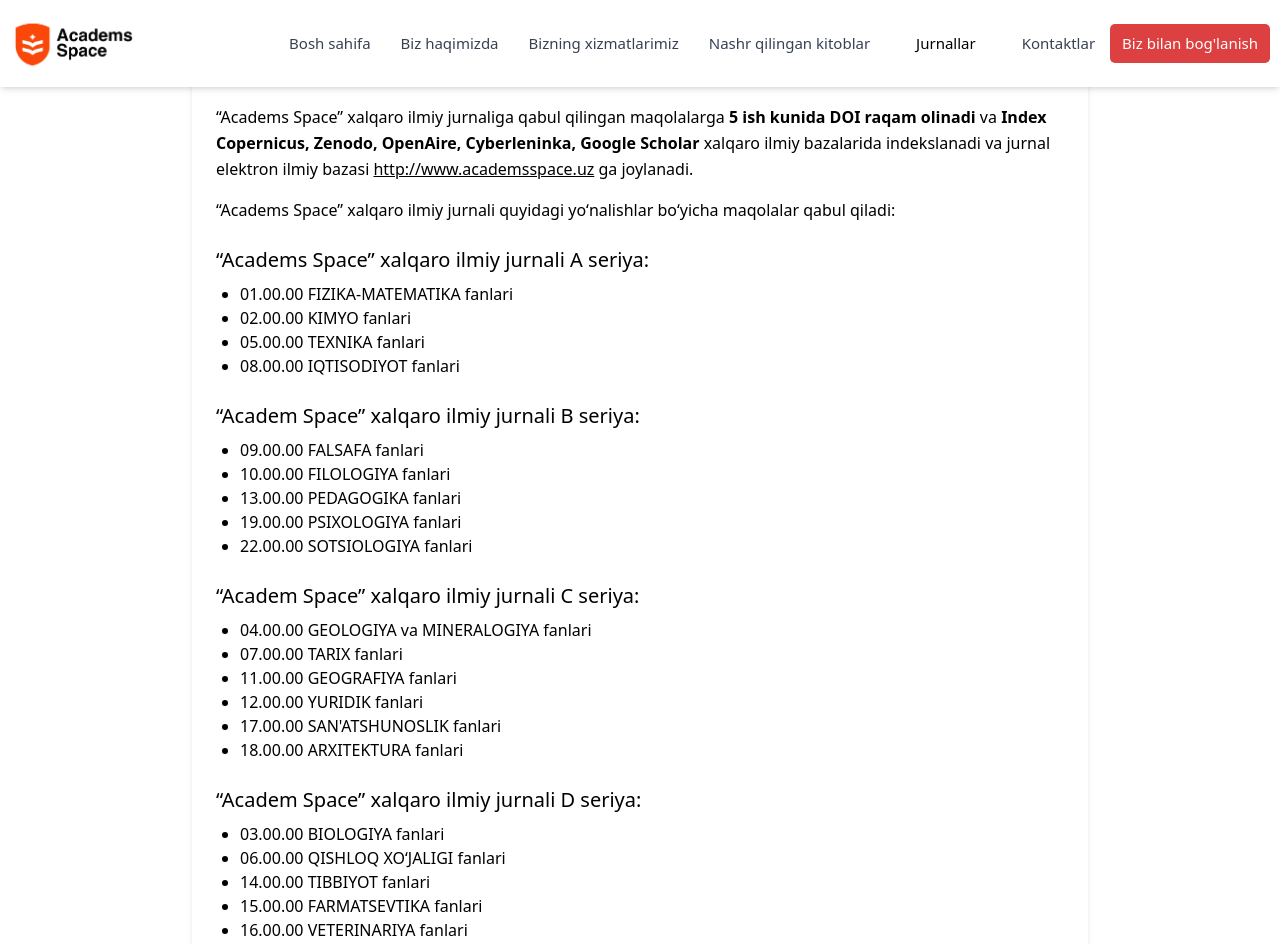
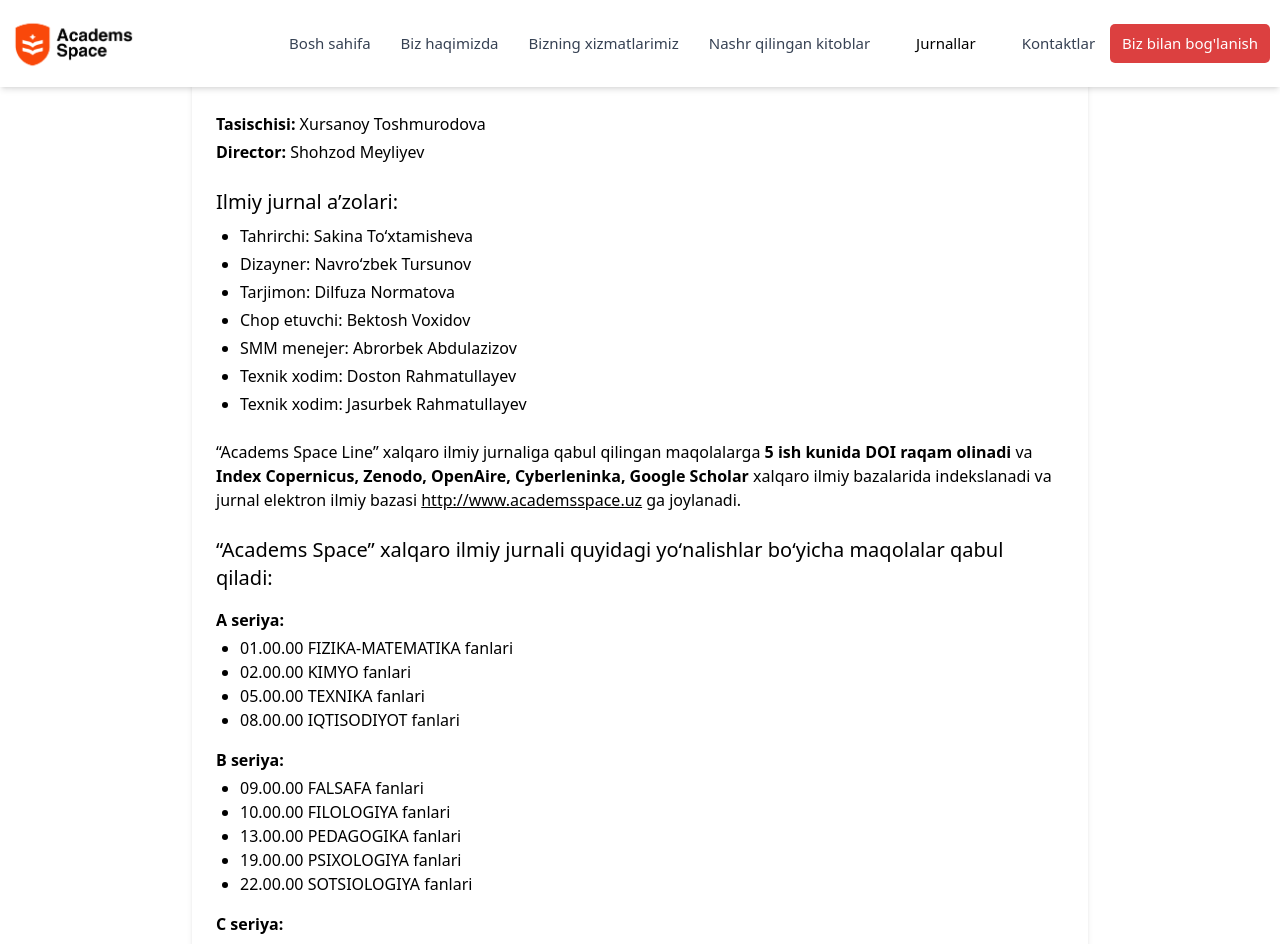
Before and after one commit to Doniyor-Roziqulov/news, a React (Vite) app: page /nashir in a window 1280 px wide. Shown: the top 944 px of the page. Built offline with nearby package versions, Linux system fonts and the light colour scheme.

Commit message:
Add jurnas two pages

```diff
--- a/src/components/haqida/Haqida.jsx
+++ b/src/components/haqida/Haqida.jsx
@@ -3,13 +3,35 @@
 const Haqida = () => {
   return (
     <div className="my-[20px]">
-      <div className="max-w-4xl mx-auto p-6 bg-white rounded-2xl shadow-md">
-        <h1 className="text-2xl font-semibold mb-4">
-          “Academs Space” xalqaro ilmiy jurnaliga qabul qilingan maqolalar
+      <div className="max-w-4xl mx-auto p-6 bg-white rounded-2xl shadow-md space-y-6">
+        <h1 className="text-2xl font-semibold">
+          “Academs Space Line” nashriyoti
         </h1>
-        <p className="mb-4 leading-relaxed">
-          “Academs Space” xalqaro ilmiy jurnaliga qabul qilingan maqolalarga{' '}
-          <strong>5 ish kunida DOI raqam olinadi</strong> va
+        <div className="space-y-1">
+          <p>
+            <strong>Tasischisi:</strong> Xursanoy Toshmurodova
+          </p>
+          <p>
+            <strong>Director:</strong> Shohzod Meyliyev
+          </p>
+        </div>
+
+        <div>
+          <h2 className="text-xl font-medium mb-2">Ilmiy jurnal a’zolari:</h2>
+          <ul className="list-disc pl-6 space-y-1">
+            <li>Tahrirchi: Sakina To‘xtamisheva</li>
+            <li>Dizayner: Navro‘zbek Tursunov</li>
+            <li>Tarjimon: Dilfuza Normatova</li>
+            <li>Chop etuvchi: Bektosh Voxidov</li>
+            <li>SMM menejer: Abrorbek Abdulazizov</li>
+            <li>Texnik xodim: Doston Rahmatullayev</li>
+            <li>Texnik xodim: Jasurbek Rahmatullayev</li>
+          </ul>
+        </div>
+
+        <p>
+          “Academs Space Line” xalqaro ilmiy jurnaliga qabul qilingan
+          maqolalarga <strong>5 ish kunida DOI raqam olinadi</strong> va
           <strong>
             {' '}
             Index Copernicus, Zenodo, OpenAire, Cyberleninka, Google Scholar
@@ -20,15 +42,14 @@
           </a>{' '}
           ga joylanadi.
         </p>
-        <p className="mb-6">
+
+        <div className="space-y-4">
+          <h2 className="text-xl font-medium">
             “Academs Space” xalqaro ilmiy jurnali quyidagi yoʻnalishlar boʻyicha
             maqolalar qabul qiladi:
-        </p>
-        <div className="space-y-6">
+          </h2>
           <section>
-            <h2 className="text-xl font-medium mb-2">
-              “Academs Space” xalqaro ilmiy jurnali A seriya:
-            </h2>
+            <h3 className="font-semibold mb-1">A seriya:</h3>
             <ul className="list-disc pl-6">
               <li>01.00.00 FIZIKA-MATEMATIKA fanlari</li>
               <li>02.00.00 KIMYO fanlari</li>
@@ -36,11 +57,8 @@
               <li>08.00.00 IQTISODIYOT fanlari</li>
             </ul>
           </section>
-
           <section>
-            <h2 className="text-xl font-medium mb-2">
-              “Academ Space” xalqaro ilmiy jurnali B seriya:
-            </h2>
+            <h3 className="font-semibold mb-1">B seriya:</h3>
             <ul className="list-disc pl-6">
               <li>09.00.00 FALSAFA fanlari</li>
               <li>10.00.00 FILOLOGIYA fanlari</li>
@@ -49,11 +67,8 @@
               <li>22.00.00 SOTSIOLOGIYA fanlari</li>
             </ul>
           </section>
-
           <section>
-            <h2 className="text-xl font-medium mb-2">
-              “Academ Space” xalqaro ilmiy jurnali C seriya:
-            </h2>
+            <h3 className="font-semibold mb-1">C seriya:</h3>
             <ul className="list-disc pl-6">
               <li>04.00.00 GEOLOGIYA va MINERALOGIYA fanlari</li>
               <li>07.00.00 TARIX fanlari</li>
@@ -63,11 +78,8 @@
               <li>18.00.00 ARXITEKTURA fanlari</li>
             </ul>
           </section>
-
           <section>
-            <h2 className="text-xl font-medium mb-2">
-              “Academ Space” xalqaro ilmiy jurnali D seriya:
-            </h2>
+            <h3 className="font-semibold mb-1">D seriya:</h3>
             <ul className="list-disc pl-6">
               <li>03.00.00 BIOLOGIYA fanlari</li>
               <li>06.00.00 QISHLOQ XOʻJALIGI fanlari</li>
@@ -77,7 +89,8 @@
             </ul>
           </section>
         </div>
-        <div className="mt-8 space-y-3">
+
+        <div className="space-y-2">
           <p>
             <strong>Maqolalarni qabul qilish muddati:</strong> Har oyning
             25-sanasiga qadar.
@@ -124,7 +137,8 @@
             tarqatiladi.
           </p>
         </div>
-        <div className="mt-8">
+
+        <div>
           <h2 className="text-xl font-semibold mb-3">
             TAQDIM ETILADIGAN MAQOLALARGA QOʻYILADIGAN TALABLAR
           </h2>
@@ -175,12 +189,12 @@
           <p className="mt-2">
             <strong>Murojaat uchun telefon raqami:</strong> +998 88 496 9622
           </p>
+        </div>
 
         <p className="mt-4">
           Taqdim etilgan maqola qabul qilingandan soʻng, bitta maqola uchun{' '}
           <strong>300 000 soʻm</strong> toʻlov olinadi.
         </p>
-        </div>{' '}
       </div>
     </div>
   )
```
Lines whose indentation alone changed are shown as unchanged.
